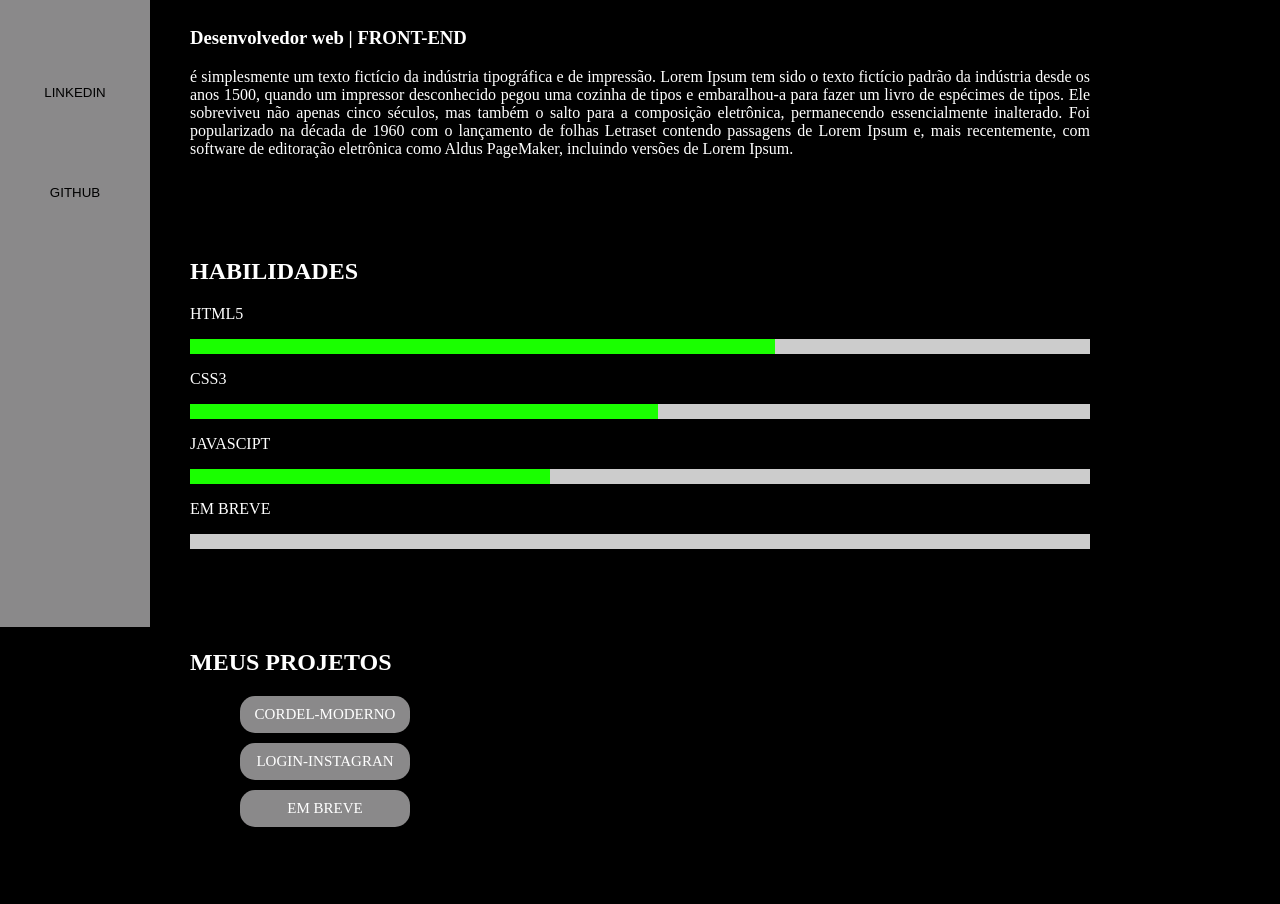
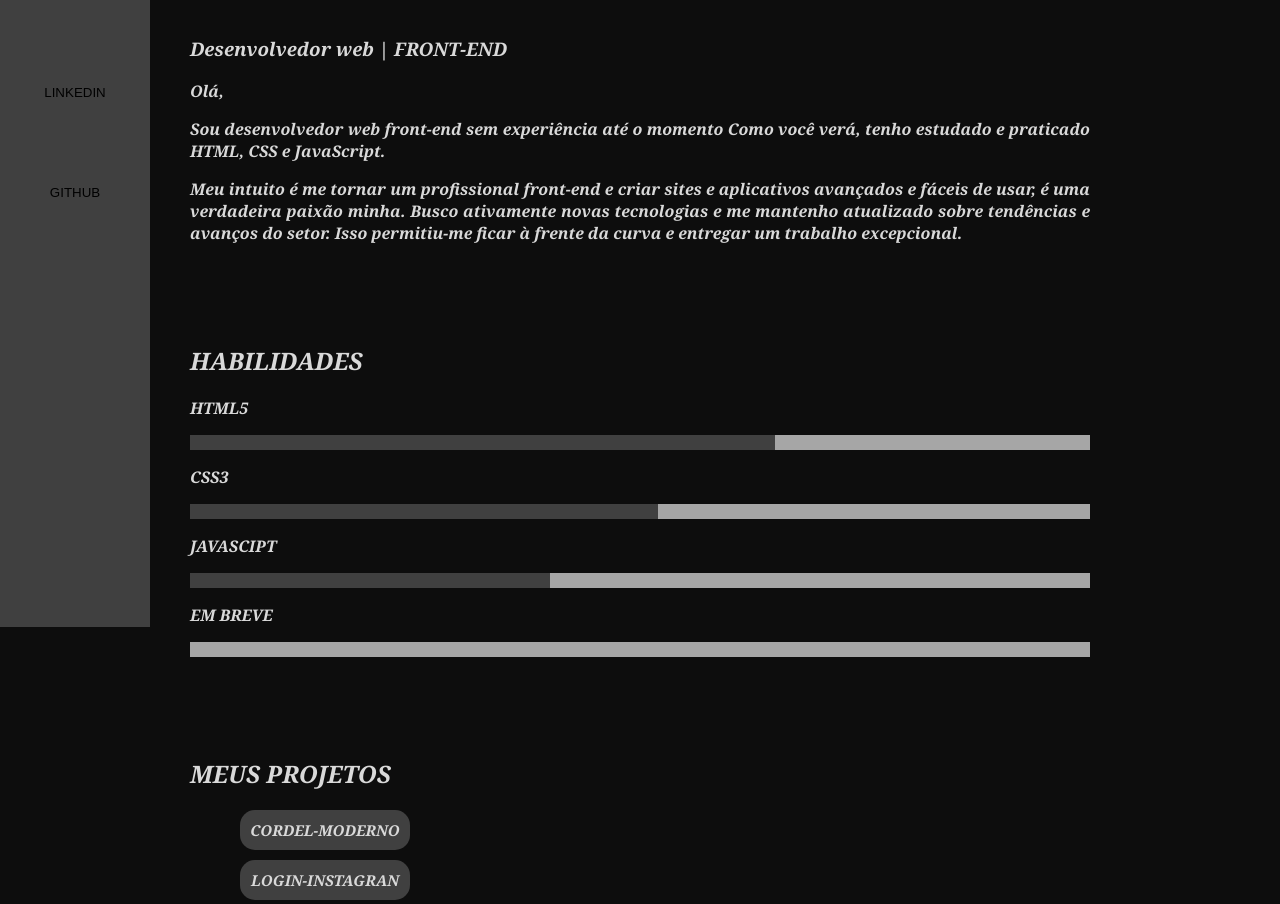
Before and after one commit to Giliard-Silva248/protifolio-pessoal, a plain HTML site: page index.html in a window 1280 px wide. Shown: the part 173-1077 px from the top of the page. Drawn offline with Linux system fonts and the light colour scheme.

Commit message:
reestilização-pt2

```diff
--- a/css/style.css
+++ b/css/style.css
@@ -1,25 +1,26 @@
 /*GERAL*/
+@import url('https://fonts.googleapis.com/css2?family=Noto+Serif:ital,wght@1,700&display=swap');
+
+:root{
+    --cor1: #D9D9D9;
+    --cor2: #A6A6A6;
+    --cor3: #737373;
+    --cor4: #404040;
+    --cor5: #0D0D0D;
+
+    --font: 'Noto Serif', serif;;
+}
+
+
 body{
-    background-color: black;
-    color: white;
+    background-color: var(--cor5);
+    color: var(--cor1);
+    font-family: var(--font);
 }
 
 .externo{
     display: flex;
     height: 1000px;
-    margin: auto;
-}
-
-.contatos{
-    max-width: 150px;
-    width: 100%;
-    display: flex;
-    height: 100vh;
-    flex-direction: column;
-    background-color: #8a898a;
-    position: fixed;
-}
-.conteudos{
     margin: auto;
 }
 .apresentacao,
@@ -35,59 +36,20 @@ body{
 }
 
 
-/*ESPECIFICOS*/
-.progress-bar{
-    height: 15px;
-    background-color: #ccc;
+
+/*CONTATOS*/
+.contatos{
+    max-width: 150px;
+    width: 100%;
     display: flex;
+    height: 100vh;
+    flex-direction: column;
+    background-color: var(--cor4);
+    position: fixed;
 }
-.html::before{
-    content: "";
-    /* Por enquanto colocamos
-      uma largura e uma cor
-      com valores fixos
-      */
-    width: 65%;
-    background-color: #1aff00;
+.conteudos{
+    margin: auto;
 }
-.css::before{
-    content: "";
-    /* Por enquanto colocamos
-      uma largura e uma cor
-      com valores fixos
-      */
-    width: 52%;
-    background-color: #1aff00;
-}
-.js::before{
-    content: "";
-    /* Por enquanto colocamos
-      uma largura e uma cor
-      com valores fixos
-      */
-    width: 40%;
-    background-color: #1aff00;
-}
-
-
-.projetos li{
-    list-style:none;
-    margin: 10px;
-    border-radius: 15px;
-    background-color: #8a898a;
-    width: 150px;
-    padding: 10px;
-    text-align: center;
-    font-size: 15px;
-}
-.projetos li:hover{
-    background-color: black;
-}
-.projetos a{
-    text-decoration: none;
-    color: white;
-}
-
 .title-cont{
     height: 50px;
     text-align: center;
@@ -95,7 +57,7 @@ body{
     margin-bottom: 50px;
 }
 .title-cont h3{
-    border-bottom: 5px solid;
+    border-bottom: 5px solid var(--cor1);
     width: 10%;
     align-self: center;
     margin-left: 10px;
@@ -119,25 +81,78 @@ a{
     margin: 0;
     width: 100%;
     height: 100px;
-    background-color: #8a898a;
+    background-color: var(--cor4);
     border: none;
 }
 .botao:hover{
-    background-color: black;
-    color: white;
+    background-color: var(--cor5);
+    color: var(--cor1);
 }
 
-.experiencia p{
-    text-align: center;
-    margin-top: 100px;
-}
+
+
+/*APRESENTAÇÃO*/
 
 .apresentacao{
     margin-top: 100px;
 }
 .apresentacao h1{
     border-bottom: 2px solid;
-    width: 350px;
+    width: 430px;
     margin-bottom: 50px;
     font-size: 42px;
 }
+
+
+
+/*HABILIDADES*/
+.progress-bar{
+    height: 15px;
+    background-color: var(--cor2);
+    display: flex;
+}
+.html::before{
+    content: "";
+    width: 65%;
+    background-color: var(--cor4);
+}
+.css::before{
+    content: "";
+    width: 52%;
+    background-color: var(--cor4);
+}
+.js::before{
+    content: "";
+    width: 40%;
+    background-color: var(--cor4);
+}
+
+
+
+/*PROJETOS*/
+.projetos li{
+    list-style:none;
+    margin: 10px;
+    border-radius: 15px;
+    background-color: var(--cor4);
+    width: 150px;
+    padding: 10px;
+    text-align: center;
+    font-size: 15px;
+}
+.projetos li:hover{
+    background-color: var(--cor5);
+}
+.projetos a{
+    text-decoration: none;
+    color: var(--cor1);
+}
+
+
+
+/*EXPERIÊNCIA*/
+
+.experiencia p{
+    text-align: center;
+    margin-top: 100px;
+}
--- a/index.html
+++ b/index.html
@@ -13,16 +13,25 @@
         <div class="title-cont">
             <h3>CONTATOS</h3>
         </div>
-        <a href="http://" target="_blank" rel="noopener noreferrer" class="inst"><input type="button" value="INSTAGRAN" class="botao"></a>
-        <a href="http://" target="_blank" rel="noopener noreferrer" class="linke"><input type="button" value="LINKEDIN" class="botao"></a>
-        <a href="http://" target="_blank" rel="noopener noreferrer" class="gith"><input type="button" value="GITHUB" class="botao"></a>
+        <a href="http://" target="_blank" rel="noopener noreferrer" class="inst">
+            <input type="button" value="INSTAGRAN" class="botao">
+        </a>
+        <a href="http://" target="_blank" rel="noopener noreferrer" class="linke">
+            <input type="button" value="LINKEDIN" class="botao">
+        </a>
+        <a href="http://" target="_blank" rel="noopener noreferrer" class="gith">
+            <input type="button" value="GITHUB" class="botao">
+        </a>
     </nav>
 
     <section class="conteudos">
         <main class="apresentacao">
             <h1>Giliard H. da Silva</h1>
             <h3>Desenvolvedor web | FRONT-END</h3>
-            <p> é simplesmente um texto fictício da indústria tipográfica e de impressão. Lorem Ipsum tem sido o texto fictício padrão da indústria desde os anos 1500, quando um impressor desconhecido pegou uma cozinha de tipos e embaralhou-a para fazer um livro de espécimes de tipos. Ele sobreviveu não apenas cinco séculos, mas também o salto para a composição eletrônica, permanecendo essencialmente inalterado. Foi popularizado na década de 1960 com o lançamento de folhas Letraset contendo passagens de Lorem Ipsum e, mais recentemente, com software de editoração eletrônica como Aldus PageMaker, incluindo versões de Lorem Ipsum.</p>
+                <p>Olá,</p>
+                <p> Sou desenvolvedor web front-end sem experiência até o momento Como você verá, tenho estudado e  praticado HTML, CSS e JavaScript.</p>
+                <p>Meu intuito é me tornar um profissional front-end e criar sites e aplicativos avançados e fáceis de usar,  é uma verdadeira paixão minha.  Busco ativamente novas tecnologias e me mantenho atualizado sobre tendências e avanços do setor. Isso permitiu-me ficar à frente da curva e entregar um trabalho excepcional.
+                </p>
         </main>
         <article class="habilidades">
             <h2>HABILIDADES</h2>
```
Also changed, not shown: img/css.png (deleted), img/embreve.png (deleted), img/fundo.png (deleted), img/html.png (deleted), img/js.png (deleted).
